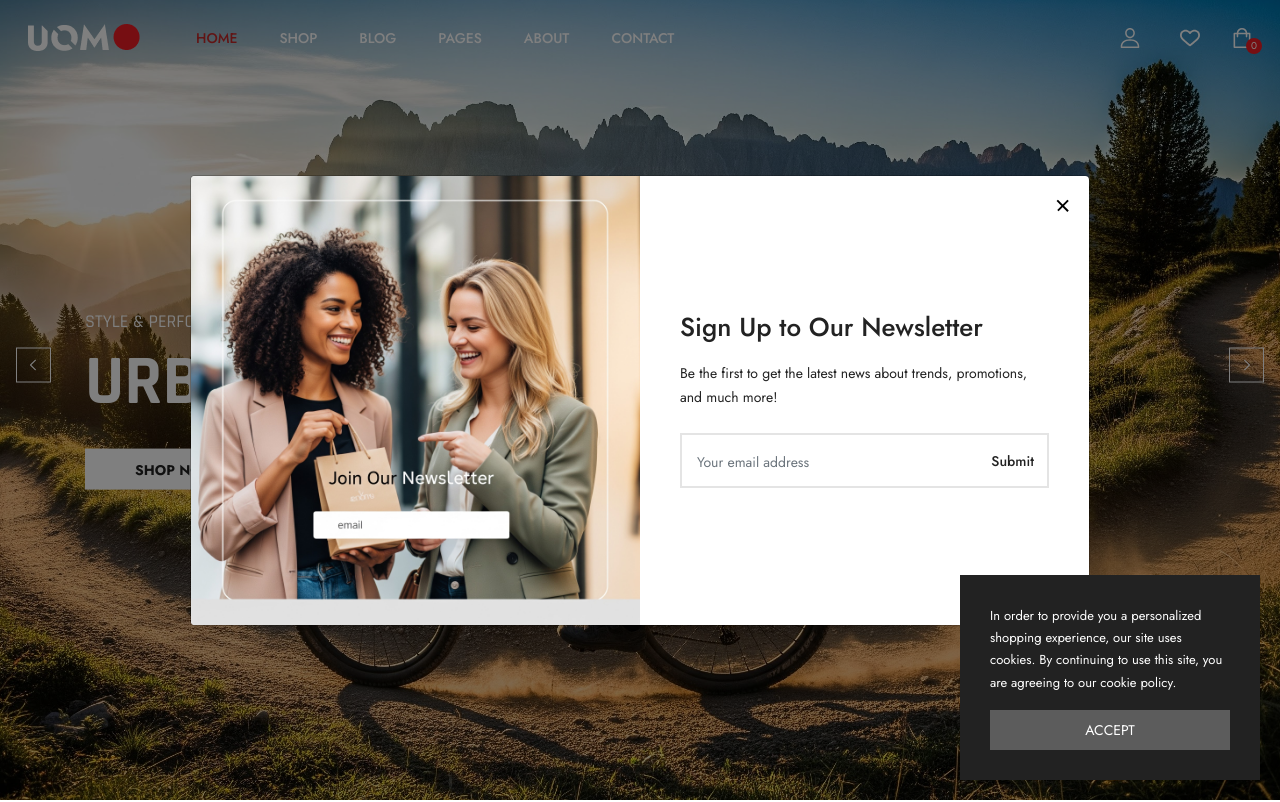
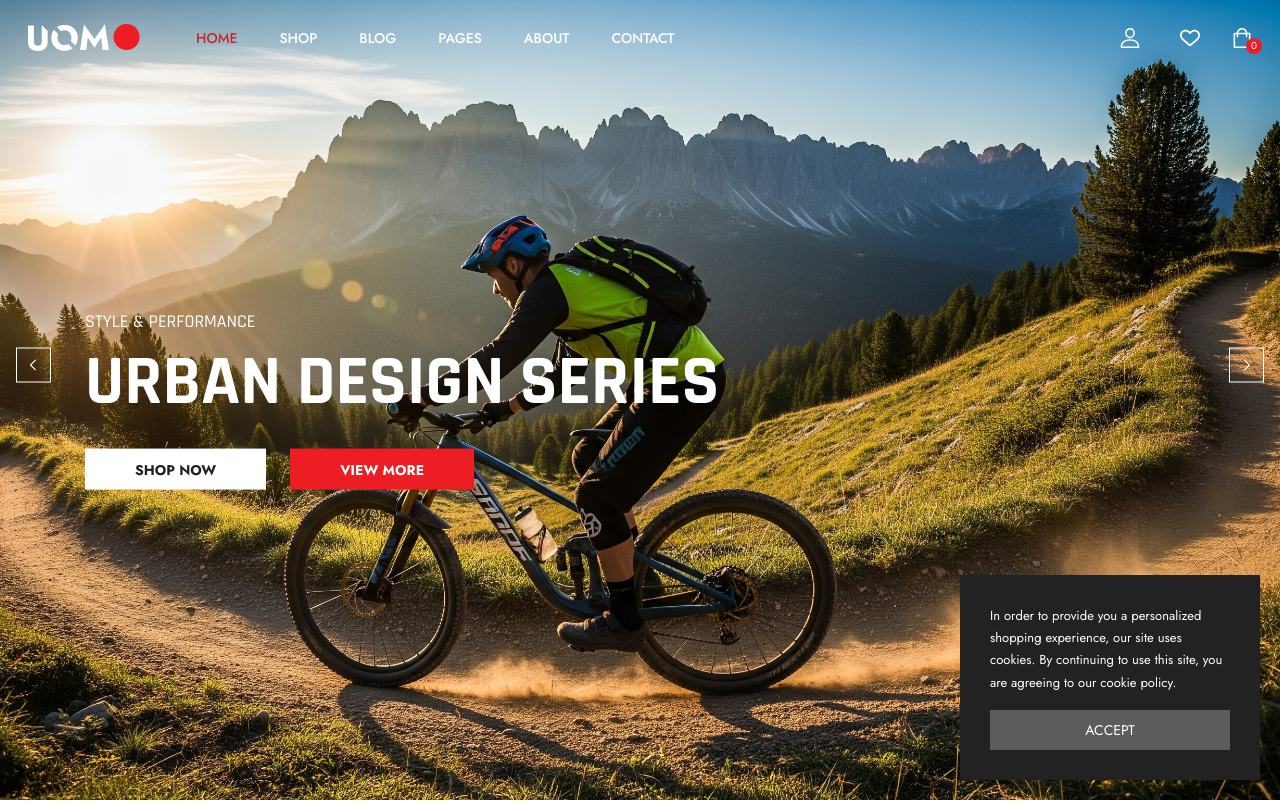
Before and after one commit to o7digital/divertibici, a Next.js app: page / in a window 1280 px wide. Shown: the top 802 px of the page. Built offline with nearby package versions, Linux system fonts and the light colour scheme; a web font is replaced by a local one.

Commit message:
Remove newsletter modal from layout

```diff
--- a/app/layout.jsx
+++ b/app/layout.jsx
@@ -12,7 +12,6 @@ import Context from "@/context/Context";
 import QuickView from "@/components/modals/QuickView";
 import CartDrawer from "@/components/shopCartandCheckout/CartDrawer";
 import SiteMap from "@/components/modals/SiteMap";
-import NewsLetter from "@/components/modals/NewsLetter";
 import CookieContainer from "@/components/common/CookieContainer";
 import MobileHeader from "@/components/headers/MobileHeader";
 import SizeGuide from "@/components/modals/SizeGuide";
@@ -87,7 +86,6 @@ export default function RootLayout({ children }) {
           {/* //modals and asides */}
           <LoginFormPopup />
           <QuickView />
-          <NewsLetter />
           <CookieContainer />
           <SizeGuide />
           <Delivery />
```
